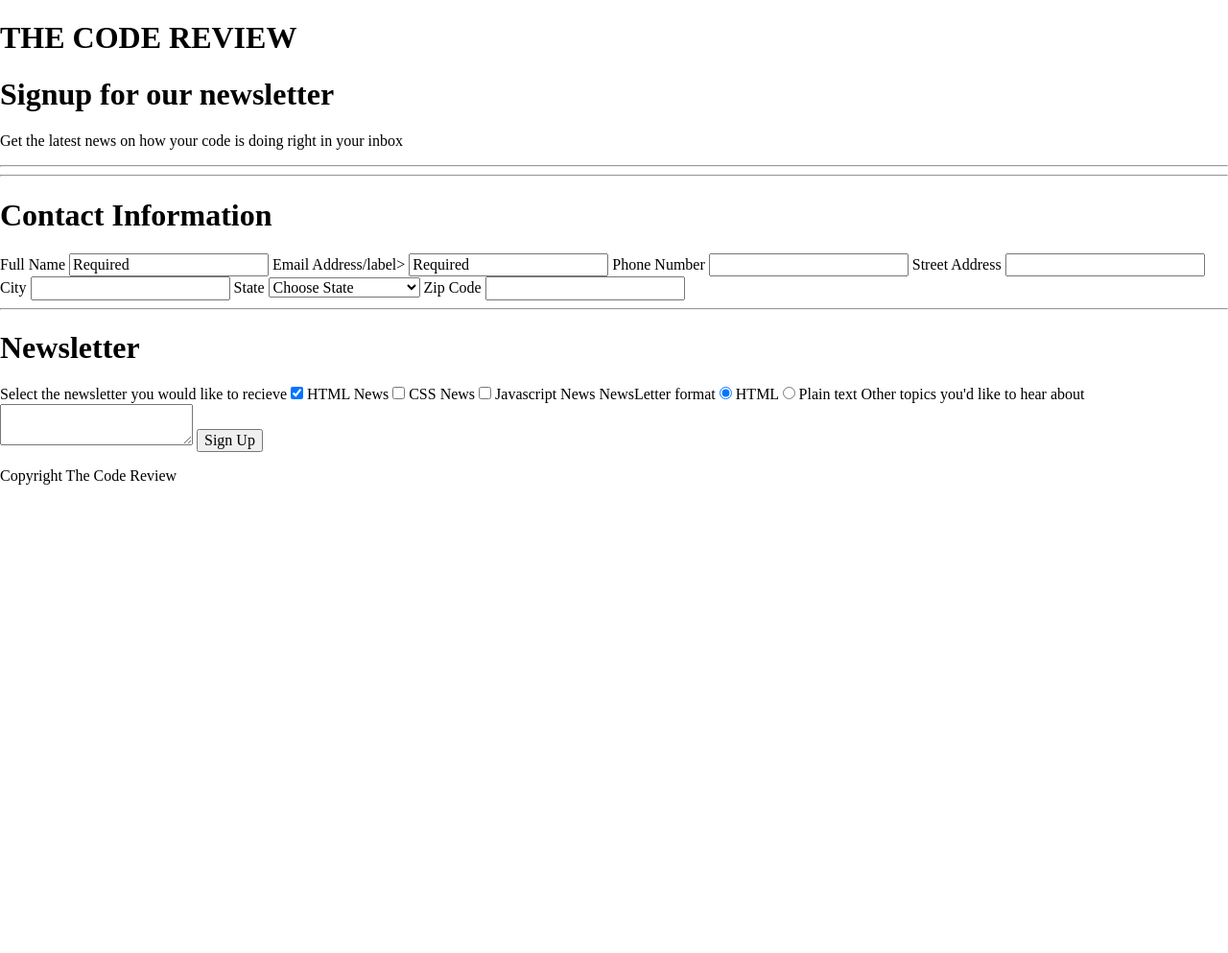
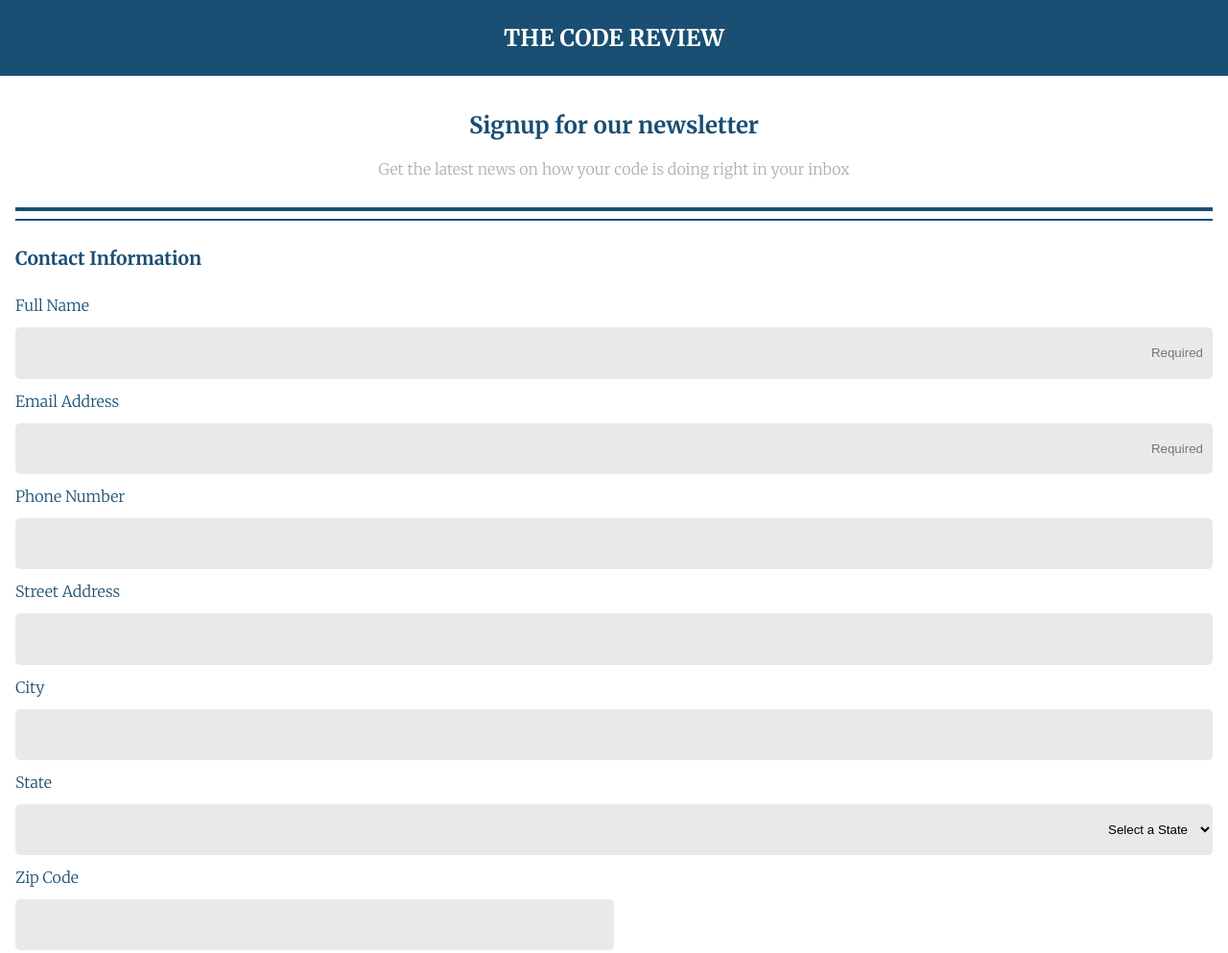
Before and after one commit to davidestr/Treehouse-Project-3, a plain HTML site: page index.html in a window 1280 px wide. Shown: the top 993 px of the page at 96% size. Before the commit the page ends 800 px from the top, so only its background shows below. Drawn offline with Linux system fonts and the light colour scheme.

Commit message:
complete device template

```diff
--- a/css/style.css
+++ b/css/style.css
@@ -0,0 +1,151 @@
+/* =================================
+  Base Element Styles
+==================================== */
+* {
+  box-sizing: border-box;
+}
+
+body {
+  font-family: 'Merriweather', serif;
+  margin: 0 auto;
+}
+
+.container {
+  min-width: 320px;
+  padding: 1em;
+}
+
+header {
+  text-align: center;
+  background: #1a4e73;
+  color: white;
+}
+
+header h1 {
+  margin:0 auto;
+  padding: 1em;
+  font-size: 1.5em;
+}
+
+section {
+  text-align: center;
+}
+section h1 {
+  color: #1a4e73;
+}
+
+section p,
+footer {
+  margin: 10px auto 30px auto;
+  color: #adafb1;
+  font-family: 'Merriweather', serif;
+  font-weight: 300;
+  text-align: center;
+}
+
+hr {
+background-color:#1a4e73;
+border-width:0;
+height:2px;
+}
+
+#main-hr {
+  height: 4px;
+}
+
+ legend {
+   display: inline-block;
+   padding: 1em 0;
+   font-weight: bold;
+   font-size: 1.2em;
+   color: #1a4e73;
+ }
+
+
+ fieldset {
+   border: none;
+   padding: 0;
+   margin: 0 auto;
+   width: 100%;
+ }
+
+ label {
+   padding: 0.5em 0;
+   font-family: 'Merriweather', serif;
+   font-weight: 300;
+ }
+
+ textarea {
+   width: 100%;
+   height: 10em;
+   background: #e8e9ea;
+   border-style: none;
+   border-radius: 5px;
+   padding: 10px;
+   margin: 1em auto;
+ }
+
+/* =================================
+  Pseudo Class
+==================================== */
+
+input:focus,
+select:focus,
+textarea:focus {
+  outline-color: #1a4e73;
+}
+
+/* =================================
+  Base Layout Styles
+==================================== */
+
+.main-content fieldset,
+.secondary-content fieldset {
+  display: flex;
+  flex-direction: column;
+  color: #1a4e73;
+  margin-bottom: 2em;
+}
+
+#zipcode {
+  width: 50%;
+  float: left;
+}
+
+input[type="text"],
+input[type="email"],
+input[type="tel"],
+select {
+  width: 100%;
+  height: 4em;
+  margin: 5px 0;
+  text-align: right;
+  background: #e8e9ea;
+  border-style: none;
+  border-radius: 5px;
+  padding: 10px;
+}
+
+input[type="submit"] {
+  width: 100%;
+  height: 3em;
+  background: #417f47;
+  color: #fff;
+  font-family: 'Merriweather';
+  font-weight: 700;
+  border-radius: 5px;
+  font-size: 1.5em;
+  margin-top: 1em;
+}
+
+
+
+
+
+/* =================================
+  Media Queries
+==================================== */
+
+/* =================================
+  clearfix
+==================================== */
--- a/index.html
+++ b/index.html
@@ -9,34 +9,38 @@
   <meta name="viewport" content="width=device-width, initial-scale=1">
 
   <link rel="stylesheet" href="css/style.css">
-  <link rel="stylesheet" href="css/normalize.css">
-  <link href="https://fonts.googleapis.com/css?family=Roboto" rel="stylesheet">
+  <style>
+    @import url('https://fonts.googleapis.com/css?family=Merriweather:300,300i,400,400i,700');
+  </style>
 </head>
 
 <body>
-  <div class="container">
+
   <header>
     <h1>THE CODE REVIEW</h1>
   </header>
 
+
+<div class="container">
     <section>
       <h1>Signup for our newsletter</h1>
       <p>Get the latest news on how your code is doing right in your inbox</p>
     </section>
-    <hr id=secondary-hr><hr class="main-hr">
+    <hr id="main-hr"><hr>
 
     <form action="index.html" method="get">
       <div class="main-content">
-        <h1>Contact Information</h1>
+        <fieldset>
+          <legend>Contact Information</legend>
           <!-- FULL NAME INPUT -->
           <label for="name">Full Name</label>
-        <input type="text" id="name" name="user_name" required="required" value="Required">
+          <input type="text" id="name" name="user_name" required="required" placeholder="Required">
           <!-- EMAIL INPUT -->
-        <label for="email">Email Address/label>
-        <input type="text" id="email" name="user_email" required="required" value="Required">
+          <label for="email">Email Address</label>
+          <input type="email" id="email" name="user_email" required="required" placeholder="Required">
           <!-- PHONE INPUT -->
           <label for="phone">Phone Number</label>
-        <input type="text" id="phone" name="user_phone">
+          <input type="tel" id="phone" name="user_phone">
           <!-- ADDRESS INPUT -->
           <label for="address">Street Address</label>
           <input type="text" id="address" name="user_address">
@@ -45,8 +49,8 @@
           <input type="text" id="city" name="user_city">
           <!-- STATE INPUT -->
           <label for="state">State</label>
-        <select name="state" id="state">
-          <option value="" selected="selected">Choose State</option>
+          <select name="user_state" id="state">
+            <option value="" selected="selected">Select a State</option>
             <option value="AL">Alabama</option>
             <option value="AK">Alaska</option>
             <option value="AZ">Arizona</option>
@@ -100,31 +104,50 @@
             <option value="WY">Wyoming</option>
           </select>
           <!-- ZIP CODE INPUT -->
-        <label for="zip">Zip Code</label>
-        <input type="text" id="zip" name="user_zip">
+          <label for="zipcode">Zip Code</label>
+          <input type="text" id="zipcode" name="user_zipcode">
+      </fieldset>
       </div>
 
       <hr>
 
       <div class="secondary-content">
-        <h1>Newsletter</h1>
+        <fieldset>
+          <legend>Newsletter</legend>
           <label>Select the newsletter you would like to recieve</label>
+
+          <label>
           <input type="checkbox" name="service" value="html_news" checked="checked">
           HTML News
+          </label>
+
+          <label>
           <input type="checkbox" name="service" value="css_news">
           CSS News
+          </label>
+
+          <label>
           <input type="checkbox" name="service" value="javascript_news">
           Javascript News
+          </label>
 
-        <label>NewsLetter format</label>
-        <input type="radio" name="service" value="html_news" checked="checked">
+
+          <label>Newsletter format</label>
+
+          <label>
+          <input type="radio" name="format_service" value="html_news" checked="checked">
           HTML
-        <input type="radio" name="service" value="css_news">
+          </label>
+
+          <label>
+          <input type="radio" name="format_service" value="css_news">
           Plain text
+          </label>
 
-        <label>Other topics you'd like to hear about</label>
-        <textarea name="comment"></textarea>
+          <label for="message">Other topics you'd like to hear about</label>
+          <textarea name="comment" id="message" ></textarea>
           <input type="submit" name="signup" value="Sign Up">
+        </fieldset>
       </div>
     </form>
 
```
Also changed, not shown: css/normalize.css (deleted), 1 other file. Lines whose indentation alone changed are shown as unchanged.
